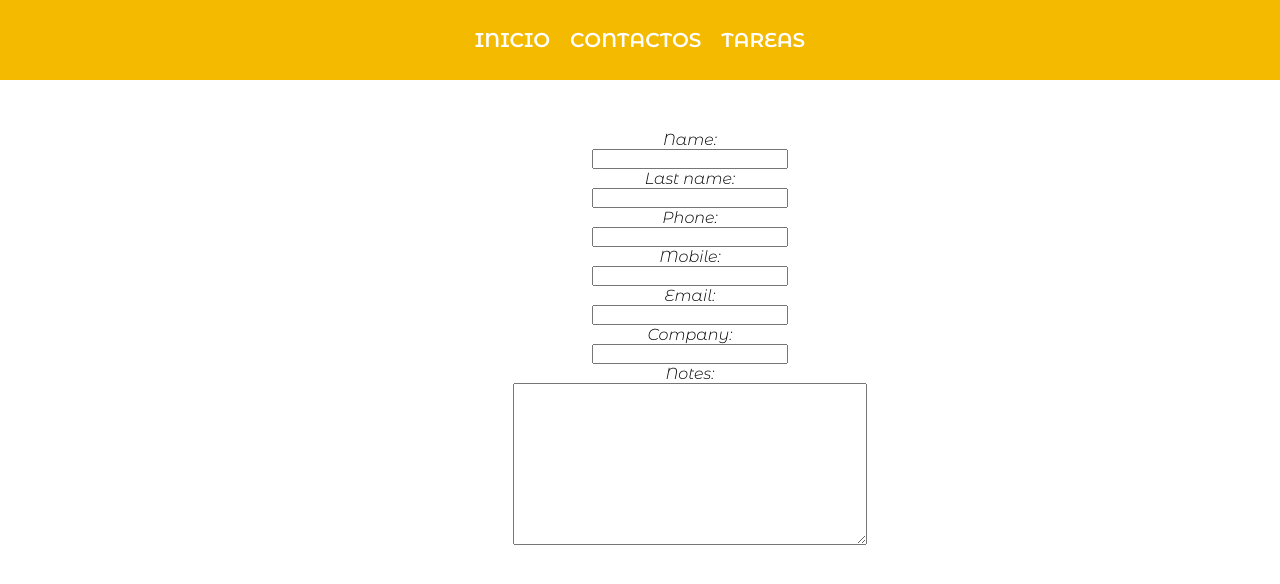
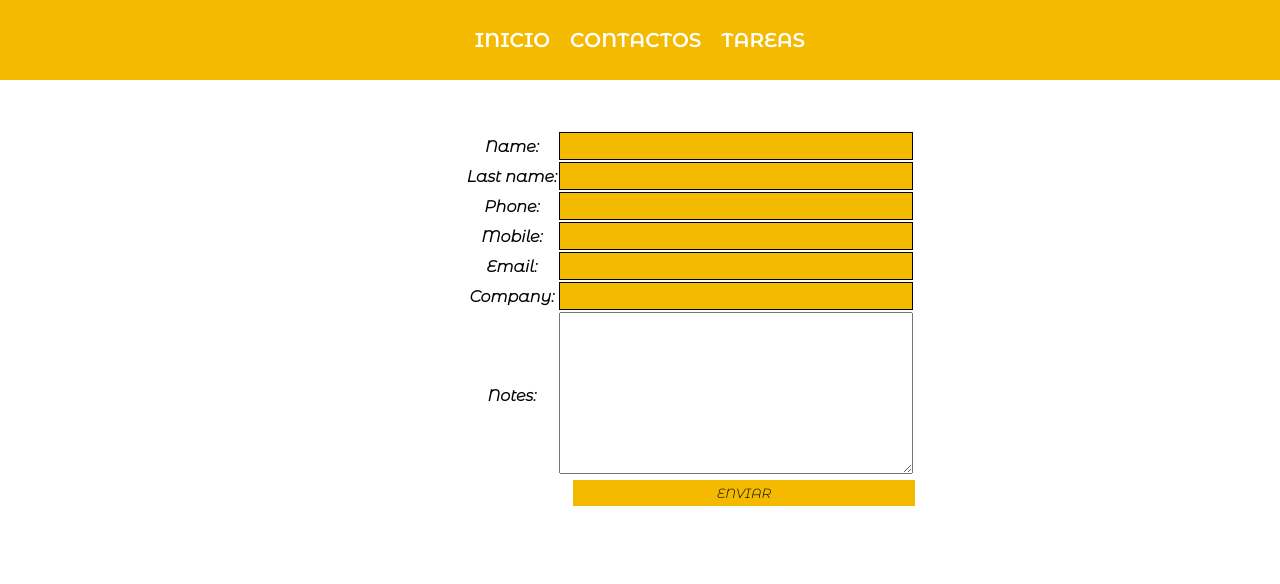
Before and after one commit to DiegoAndresMarmota/DB_Relations_Django, a Django app: template agenda_contactos/templates/contact/create.html in a window 1280 px wide; the page is wider, and only the part inside the window is pictured. Shown: the top 584 px of that part. Run offline with Django 4.2, Linux system fonts and the light colour scheme; the template is opened without the code that fills it: values that come from a table or form of the project are taken from there, others are empty.

Commit message:
Edición del formulario

```diff
--- /dev/null
+++ b/agenda_contactos/static/css/forms.css
@@ -0,0 +1,23 @@
+input {
+    background-color: #f3ba00;
+    color: black;
+    outline: none;
+    box-shadow: none;
+    border: 1px solid var(--color-text);
+    padding: 5px;
+    width: 100%;
+}
+
+.btn-send {
+    width: 76%;
+    border: 0;
+    padding: 5px;
+    text-transform: uppercase;
+    cursor: pointer;
+}
+
+.btn-wrapper {
+    width: 100%;
+    display: flex;
+    justify-content: flex-end;
+}
--- a/agenda_contactos/templates/contact/create.html
+++ b/agenda_contactos/templates/contact/create.html
@@ -4,6 +4,18 @@
     Contactos
 {% endblock %}
 
+{% block 'styles' %}
+{% load static %}
+<link rel="stylesheet" href="{% static 'css/forms.css' %}" />
+{% endblock %}
+
 {%block 'content' %}
-    {{form}}
+<form>
+    <table>
+    {{form.as_table}}
+    </table>
+    <div class="btn-wrapper">
+        <input type="submit" value="Enviar" class="btn-send"/>
+    </div>
+</form>
 {% endblock %}
```
Also changed, not shown: agenda_contactos/contact/forms.py (line endings or trailing spaces).
